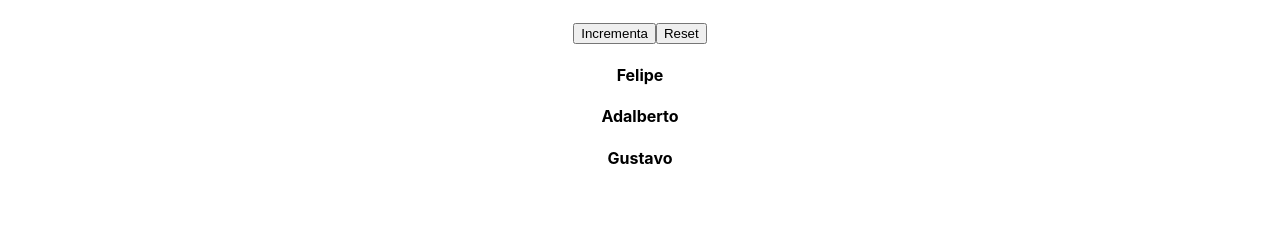
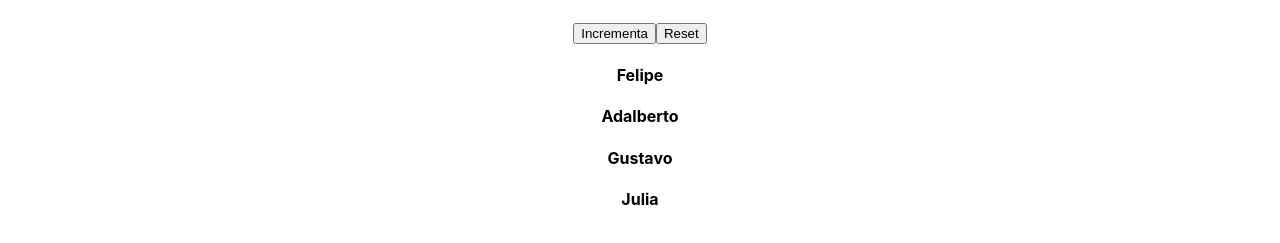
Before and after one commit to felipefabreu/reactts, a React (Create React App) app: page / in a window 1280 px wide. Shown: the part 233-476 px from the top of the page. Built offline with nearby package versions, Linux system fonts and the light colour scheme.

Commit message:
Iniciando com redux

```diff
--- a/package.json
+++ b/package.json
@@ -10,6 +10,7 @@
     "react": "^16.8.6",
     "react-dom": "^16.8.6",
     "react-scripts": "3.0.1",
+    "redux": "^4.0.1",
     "typescript": "3.5.2"
   },
   "scripts": {
--- a/src/components/List.tsx
+++ b/src/components/List.tsx
@@ -1,31 +1,36 @@
 import * as React from 'react';
-
+import { createStore } from 'redux';
+import reducer from '../reducers';
 
 export default class List extends React.Component<any, any>{
+
+    initialState = {
+        users: [
+            { name: "Felipe", id: 1 },
+            { name: "Adalberto", id: 2 },
+            { name: "Gustavo", id: 3},
+            { name: "Julia", id: 4}
+        ]
+    };
+
+    store = createStore(reducer, this.initialState as any);
+
     constructor(props: any) {
         super(props);
 
-        this.state = {
-            List: [
-                { name: "Felipe", id: 1 },
-                { name: "Adalberto", id: 2 },
-                { name: "Gustavo", id: 3}
-            ]
-        };
     }
 
 
     render() {
-
         return (
             <div>
-                {this.state.List.map(
+                {this.store.getState().users.map(
                     (user: any) => {
                         return (
                             <h4 key={user.id} >{user.name}</h4>
                         );
                     }
-                ) }
+                )}
             </div>
         );
     }
--- /dev/null
+++ b/src/reducers/index.tsx
@@ -0,0 +1,5 @@
+
+
+export default (state: any) => {
+    return state;
+}
```
Also changed, not shown: 1 other file (tests, documents, lock files or other folders).
